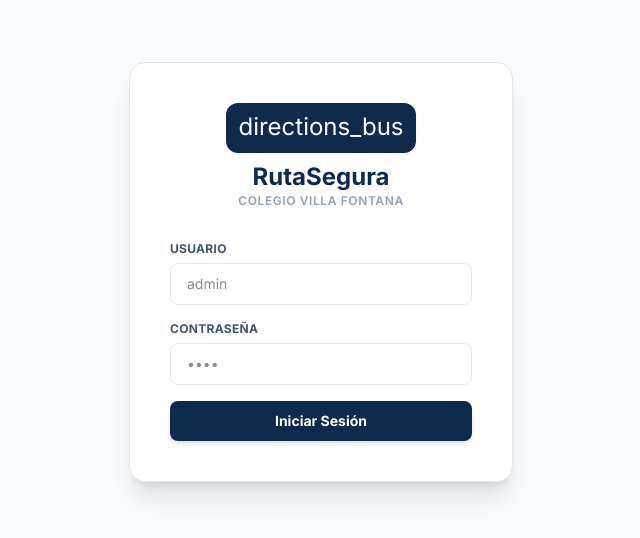
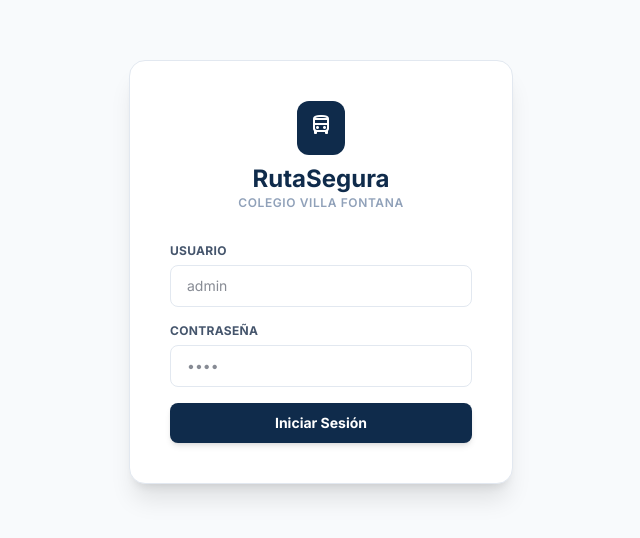
Before and after one commit to NicolasDaniloMunozAldana/RutaSegura_Frontend, a Next.js app: page / in a window 1280 px wide. Shown: the part 128-666 px from the top of the page, without its empty margins (319-959 px from the left). Built offline with nearby package versions, Linux system fonts and the light colour scheme; no server answers.

Commit message:
feat: add-material-symbols

```diff
--- a/app/globals.css
+++ b/app/globals.css
@@ -1,4 +1,3 @@
-@import url('https://fonts.googleapis.com/css2?family=Material+Symbols+Outlined:opsz,wght,FILL,GRAD@20..48,100..700,0..1,-50..200&display=swap');
 @import "tailwindcss";
 
 :root {
@@ -21,11 +20,21 @@
 }
 
 .material-symbols-outlined {
-  font-family: var(--font-material-symbols), sans-serif;
+  font-family: "Material Symbols Outlined";
+  font-weight: normal;
+  font-style: normal;
+  font-feature-settings: "liga";
+  -webkit-font-feature-settings: "liga";
+  font-variant-ligatures: normal;
+  line-height: 1;
+  letter-spacing: normal;
+  text-transform: none;
+  display: inline-block;
+  white-space: nowrap;
+  word-wrap: normal;
+  direction: ltr;
+  -webkit-font-smoothing: antialiased;
+  text-rendering: optimizeLegibility;
+  -moz-osx-font-smoothing: grayscale;
   font-variation-settings: "FILL" 0, "wght" 400, "GRAD" 0, "opsz" 24;
 }
-
-
-.material-symbols-outlined {
-  font-variation-settings: 'FILL' 0, 'wght' 400, 'GRAD' 0, 'opsz' 24;
-}
--- a/app/layout.tsx
+++ b/app/layout.tsx
@@ -1,6 +1,7 @@
 import type { Metadata } from "next";
 import { Inter } from "next/font/google";
 import { AuthProvider } from "@/context/AuthContext";
+import "@fontsource/material-symbols-outlined";
 import "./globals.css";
 
 const inter = Inter({
--- a/package.json
+++ b/package.json
@@ -9,6 +9,7 @@
     "lint": "eslint"
   },
   "dependencies": {
+    "@fontsource/material-symbols-outlined": "^5.2.38",
     "next": "16.2.0",
     "react": "19.2.4",
     "react-dom": "19.2.4"
```
Also changed, not shown: 1 other file (tests, documents, lock files or other folders).
